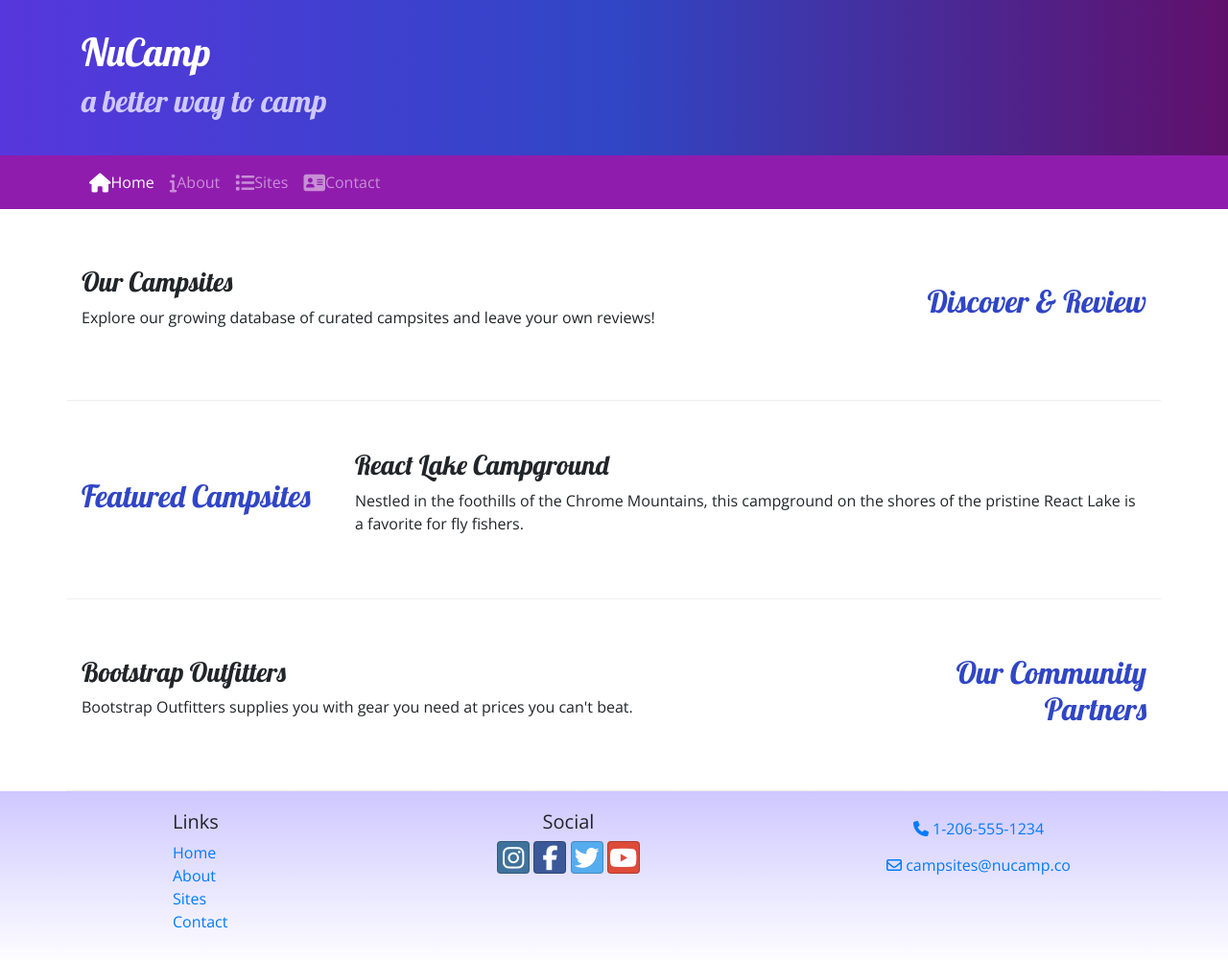
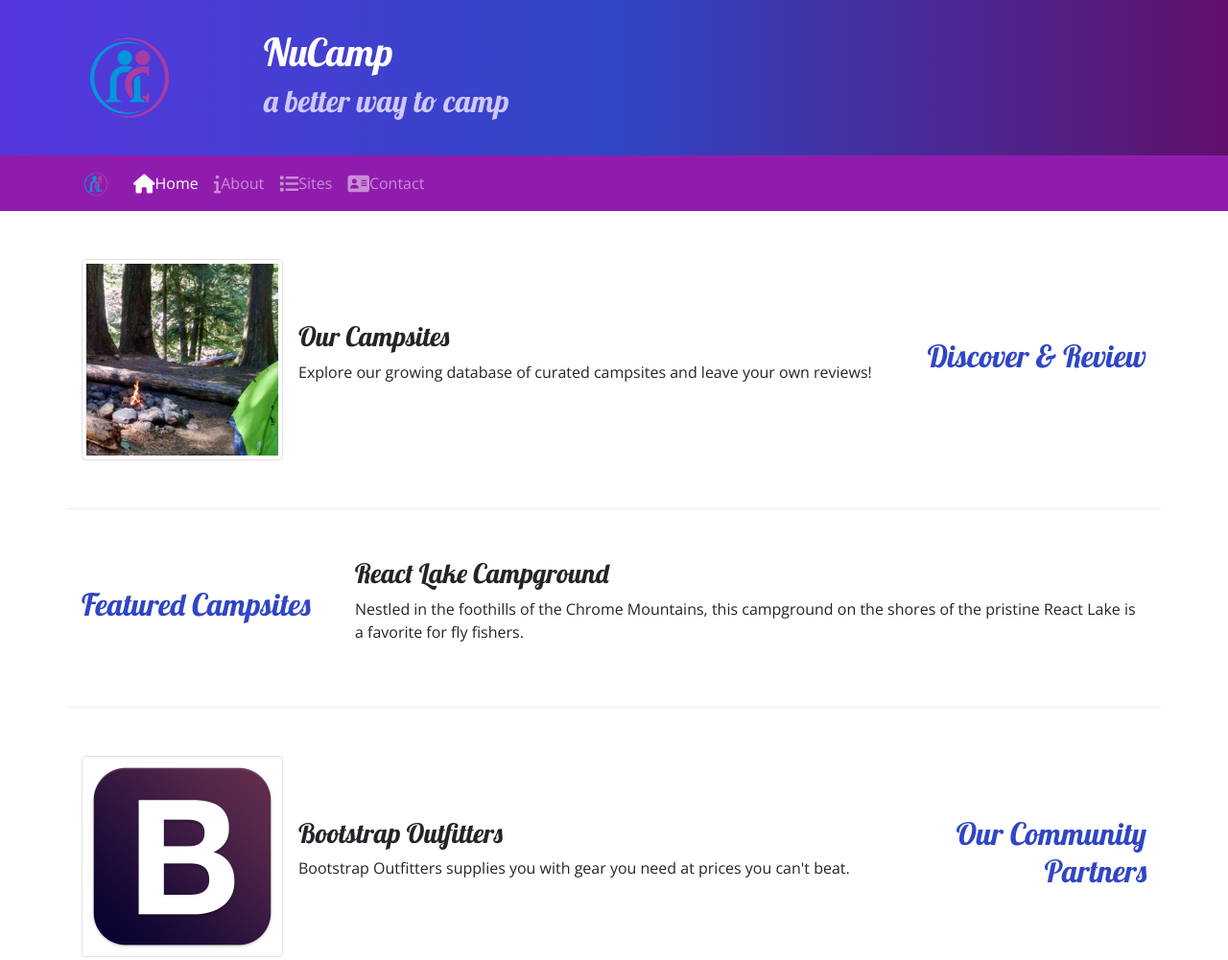
Before and after one commit to dfochler/nucampsite, a website: page index.html in a window 1280 px wide. Shown: the top 1001 px of the page at 96% size. Drawn offline with nearby package versions, Linux system fonts and the light colour scheme.

Commit message:
images and media

```diff
--- a/index.html
+++ b/index.html
@@ -23,6 +23,9 @@
     <header class="jumbotron jumbotron-fluid">
         <div class="container">
             <div class="row">
+                <div class="col-4 col-sm-3 col-md-2 align-self-center">
+                    <img src="img/logo.png" class="img-fluid" />
+                 </div>
                 <div class="col">
                     <h1>NuCamp</h1>
                     <h2>a better way to camp</h2>
@@ -33,7 +36,8 @@
 
     <nav class="navbar navbar-expand-sm navbar-dark sticky-top">
         <div class="container">
-            <button class="navbar-toggler ml-auto" type="button" data-toggle="collapse" data-target="#nucampNavbar">
+            <a class="navbar-brand" href="#"> <img src="img/logo.png" height="30" width="30"/> </a>
+            <button class="navbar-toggler" type="button" data-toggle="collapse" data-target="#nucampNavbar">
                 <span class="navbar-toggler-icon"></span>
             </button>
             <div class="collapse navbar-collapse" id="nucampNavbar">
@@ -57,9 +61,13 @@
                 <h2 class="text-sm-right">Discover & Review</h2>
             </div>
             <div class="col">
-                <h3>Our Campsites</h3>
-                <p class="d-none d-sm-block">Explore our growing database of curated campsites and leave your own
-                    reviews!</p>
+                <div class="media">
+                    <img class="d-flex mr-3 img-thumbnail" src="img/breadcrumb-trail-thumb.jpg" alt="Breadcrumb Trail" />
+                    <div class="media-body align-self-center">
+                        <h3>Our Campsites</h3>
+                        <p class="d-none d-sm-block">Explore our growing database of curated campsites and leave your own reviews!</p>
+                    </div>
+                </div>
             </div>
         </div>
 
@@ -80,9 +88,13 @@
                 <h2 class="text-sm-right">Our Community Partners</h2>
             </div>
             <div class="col">
-                <h3>Bootstrap Outfitters</h3>
-                <p class="d-none d-sm-block">Bootstrap Outfitters supplies you with gear you need at prices you can't
-                    beat.</p>
+                <div class="media">
+                    <img class="d-flex mr-3 img-thumbnail" src="img/bootstrap-thumb.png" alt="Bootstrap Outfitters" />
+                    <div class="media-body align-self-center">
+                        <h3>Bootstrap Outfitters</h3>
+        				<p class="d-none d-sm-block">Bootstrap Outfitters supplies you with gear you need at prices you can't beat.</p>
+                    </div>
+                </div>
             </div>
         </div>
     </div>
```
Also changed, not shown: aboutus.html (+5 -1 lines), contactus.html (+37 -17 lines), img/bootstrap-thumb.png (added), img/breadcrumb-trail-thumb.jpg (added), img/breadcrumb-trail.jpg (added), img/chrome-river-thumb.jpg (added), img/chrome-river.jpg (added), img/logo.png (added), img/react-lake-thumb.jpg (added), img/react-lake.jpg (added), 1 other file.
